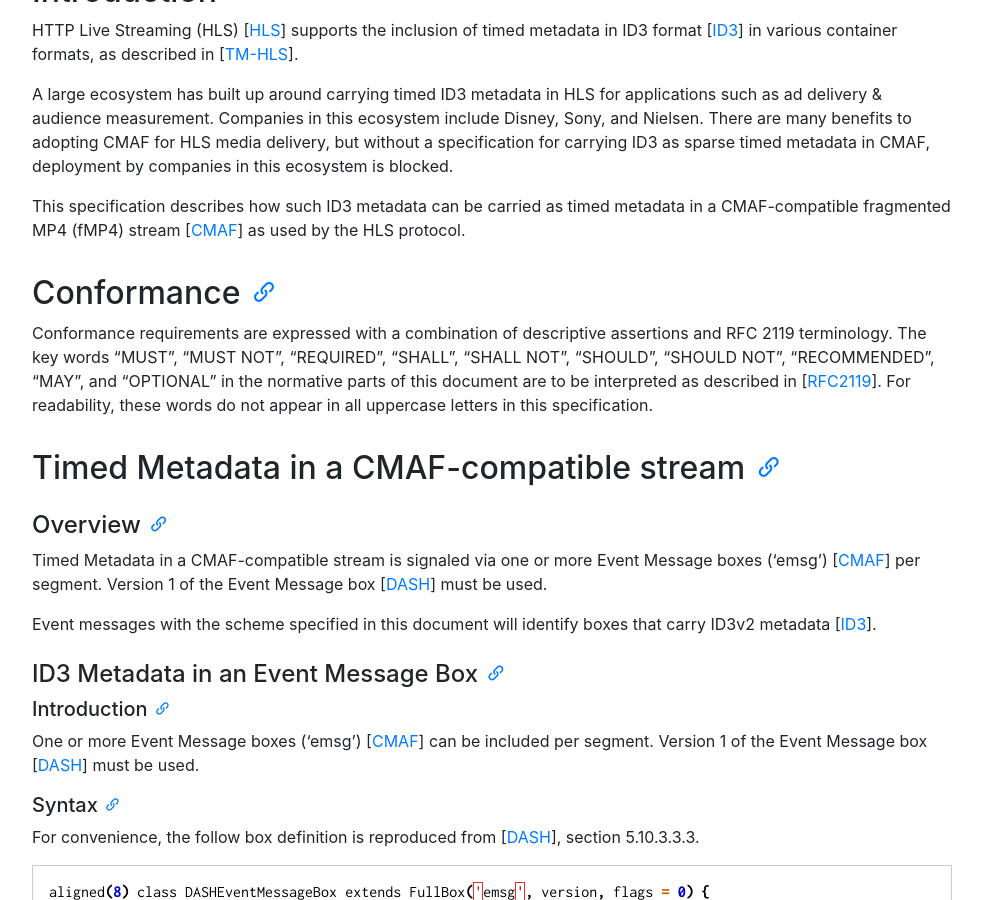
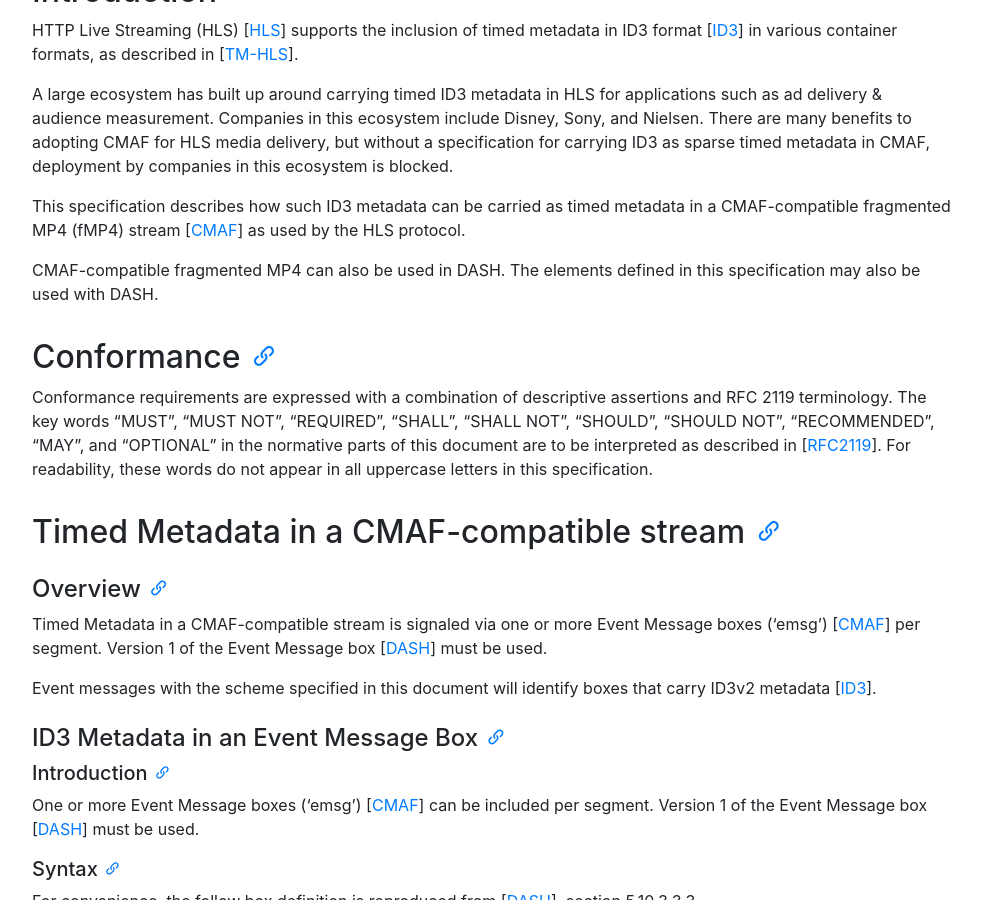
Before and after one commit to AOMediaCodec/id3-emsg, a Jekyll site: the page built from index.md, in a window 1280 px wide and 900 px high, scrolled down 1129 px. Shown: the whole window, without its empty margins (53-1036 px from the left). Built offline with Jekyll 4.4.1, drawn with Linux system fonts in a browser that asks for light colours; nearby versions of some CDN libraries.

Commit message:
Update av1-id3.md

```diff
--- a/av1-id3.md
+++ b/av1-id3.md
@@ -47,6 +47,8 @@ HTTP Live Streaming (HLS) \[[HLS]\] supports the inclusion of timed metadata in
 A large ecosystem has built up around carrying timed ID3 metadata in HLS for applications such as ad delivery & audience measurement. Companies in this ecosystem include Disney, Sony, and Nielsen. There are many benefits to adopting CMAF for HLS media delivery, but without a specification for carrying ID3 as sparse timed metadata in CMAF, deployment by companies in this ecosystem is blocked.
 
 This specification describes how such ID3 metadata can be carried as timed metadata in a CMAF-compatible fragmented MP4 (fMP4) stream \[[CMAF]\] as used by the HLS protocol.
+
+CMAF-compatible fragmented MP4 can also be used in DASH. The elements defined in this specification may also be used with DASH.
 
 ## Conformance
 Conformance requirements are expressed with a combination of descriptive assertions and RFC 2119 terminology. The key words “MUST”, “MUST NOT”, “REQUIRED”, “SHALL”, “SHALL NOT”, “SHOULD”, “SHOULD NOT”, “RECOMMENDED”, “MAY”, and “OPTIONAL” in the normative parts of this document are to be interpreted as described in \[[RFC2119]\]. For readability, these words do not appear in all uppercase letters in this specification.
```
